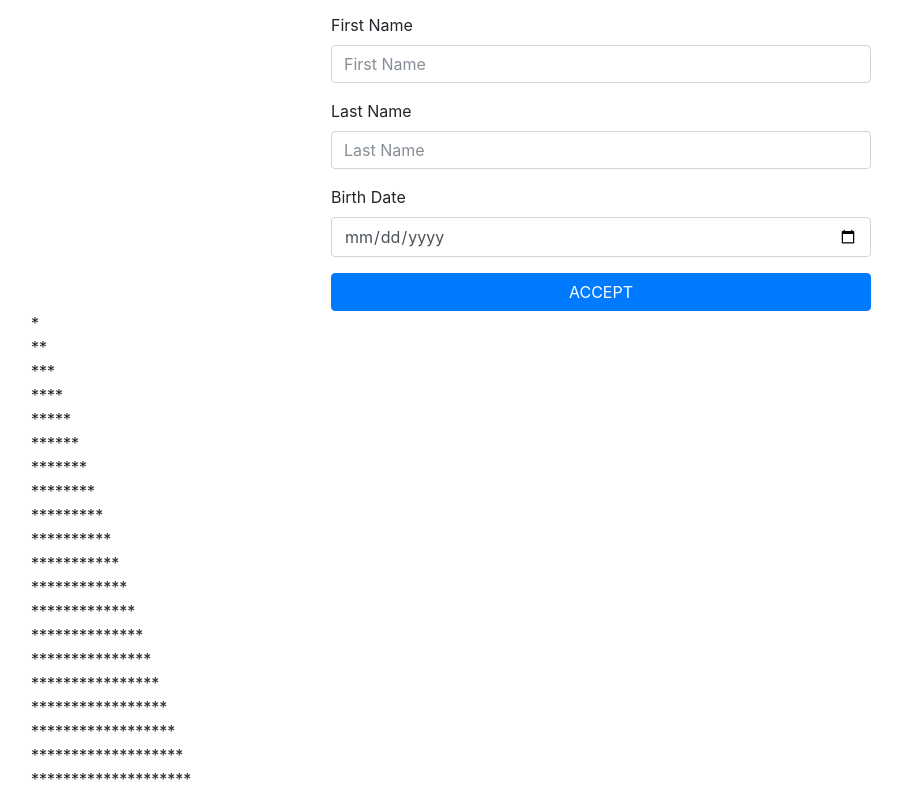
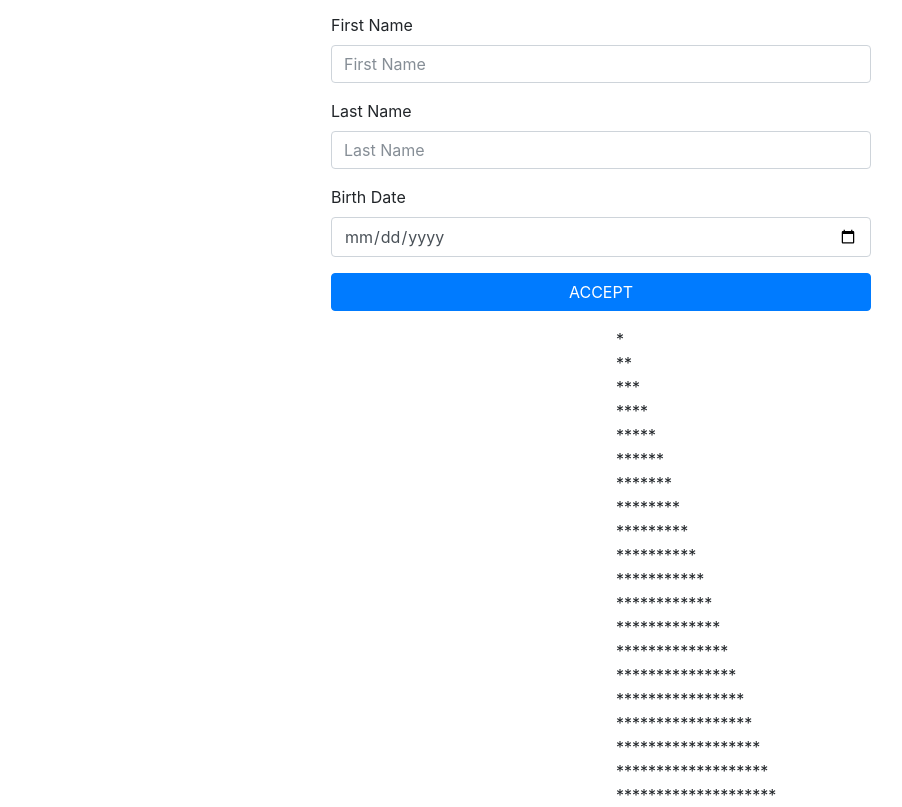
Before and after one commit to azubikeenu/exercise_js, a plain HTML site: page index.html in a window 1280 px wide. Shown: the part 119-926 px from the top of the page, without its empty margins (39-941 px from the left). Drawn offline with nearby package versions, Linux system fonts and the light colour scheme.

Commit message:
added layering for pattern

```diff
--- a/index.html
+++ b/index.html
@@ -49,7 +49,8 @@
                 </form>
             </div>
         </div>
-        <div class=" row showPattern">
+        <div class=" row">
+            <div class="showPattern col-md-6 offset-md-6 mt-3"></div>
 
 
         </div>
```
